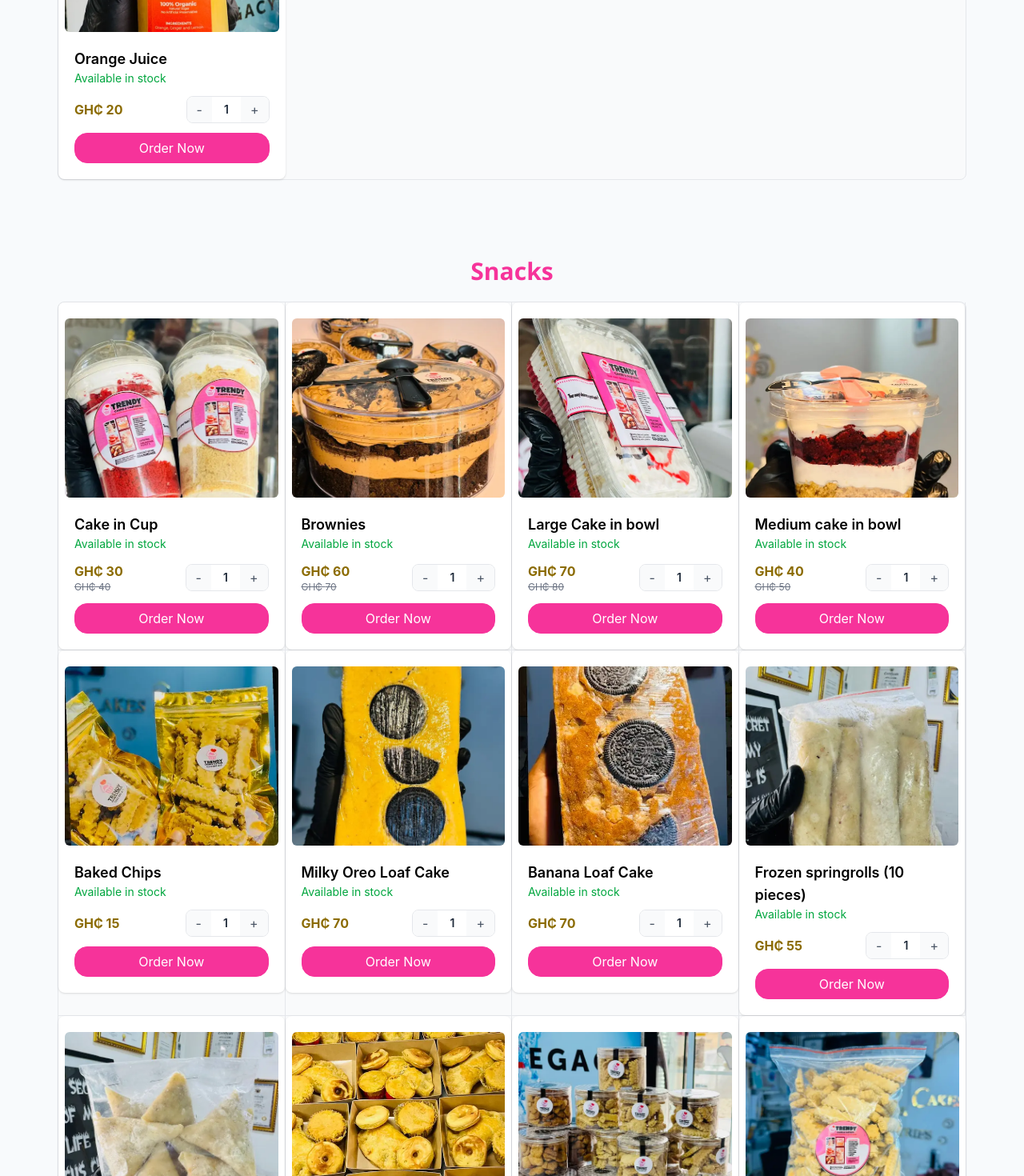
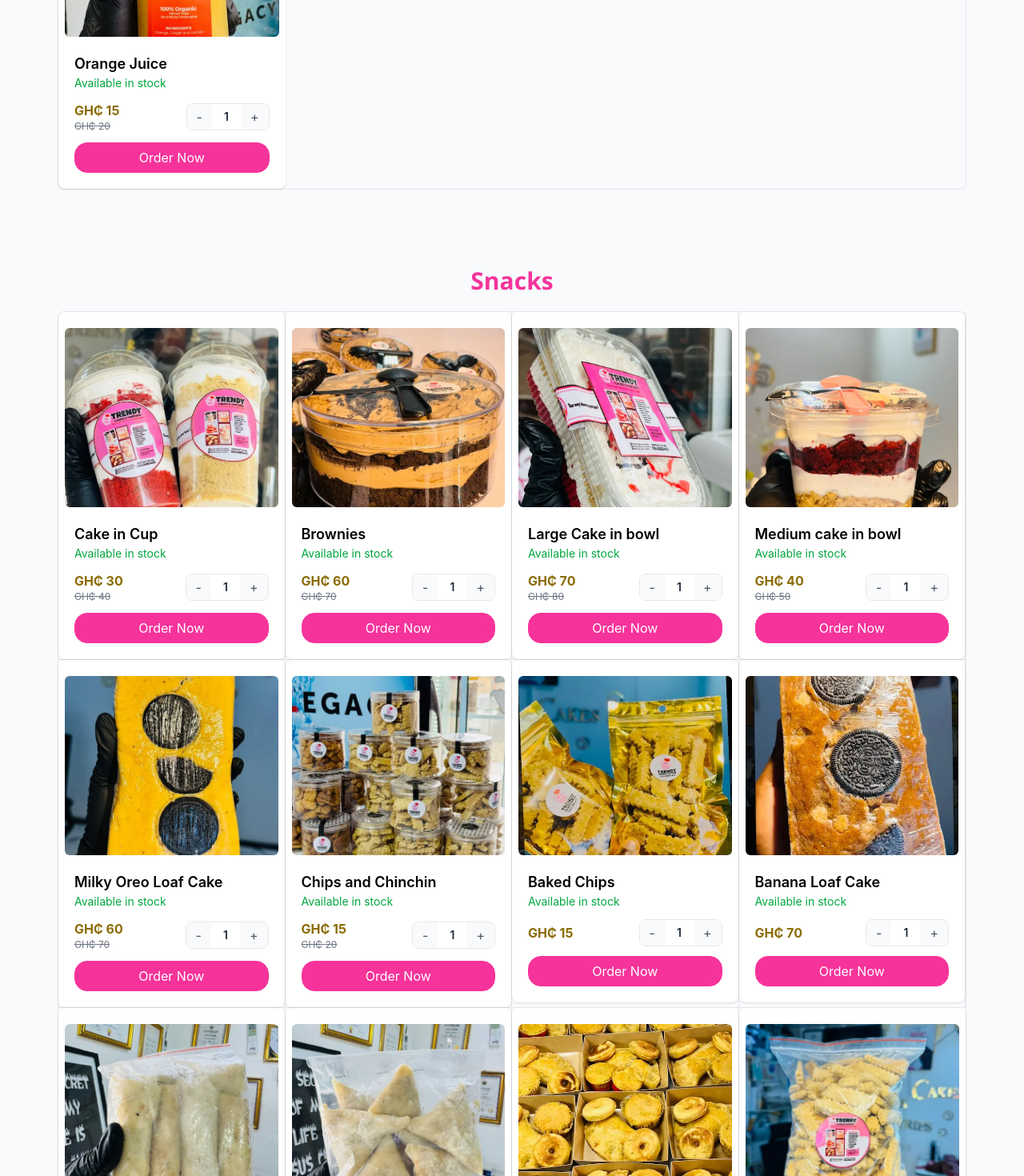
Before and after one commit to obedquao/trendycakes, a React (Vite) app in the folder trendycakes/: page /menu in a window 1280 px wide. Shown: the part 2380-3850 px from the top of the page at 80% size. Built offline with nearby package versions, Linux system fonts and the light colour scheme; a web font is replaced by a local one.

Commit message:
promo price

```diff
--- a/trendycakes/src/data/juices.js
+++ b/trendycakes/src/data/juices.js
@@ -2,31 +2,36 @@ const juice = [
   {
     name: "Sobolo",
     image: "/images/sobolo.webp",
-    price: "GH₵ 10",
+    price: "GH₵ 8",
+    promo: "GH₵ 10",
     details: "Available in stock",
   },
   {
     name: "Mango Juice",
     image: "/images/mixedjuice.webp",
-    price: "GH₵ 20",
+    price: "GH₵ 15",
+    promo: "GH₵ 20",
     details: "Available in stock",
   },
   {
     name: "Pineapple Juice",
     image: "/images/pineapple.webp",
-    price: "GH₵ 20",
+    price: "GH₵ 15",
+    promo: "GH₵ 20",
     details: "Available in stock",
   },
   {
     name: "Water Melon Juice",
     image: "/images/watermelon.webp",
-    price: "GH₵ 20",
+    price: "GH₵ 15",
+    promo: "GH₵ 20",
     details: "Available in stock",
   },
   {
     name: "Orange Juice",
     image: "/images/orange.webp",
-    price: "GH₵ 20",
+    price: "GH₵ 15",
+    promo: "GH₵ 20",
     details: "Available in stock",
   },
 ];
--- a/trendycakes/src/data/snacks.js
+++ b/trendycakes/src/data/snacks.js
@@ -30,17 +30,26 @@ const snacks = [
     details: "Available in stock",
   },
   {
+    name: "Milky Oreo Loaf Cake",
+    image: "/images/snacks/oreoloaf.webp",
+    price: "GH₵ 60",
+    promo: "GH₵ 70",
+    details: "Available in stock",
+  },
+  {
+    name: "Chips and Chinchin",
+    image: "/images/snacks/chinchin.webp",
+    price: "GH₵ 15",
+    promo: "GH₵ 20",
+    details: "Available in stock",
+  },
+  {
     name: "Baked Chips",
     image: "/images/snacks/bakedchips.webp",
     price: "GH₵ 15",
     details: "Available in stock",
   },
-  {
-    name: "Milky Oreo Loaf Cake",
-    image: "/images/snacks/oreoloaf.webp",
-    price: "GH₵ 70",
-    details: "Available in stock",
-  },
+
   {
     name: "Banana Loaf Cake",
     image: "/images/snacks/bananaloaf.webp",
@@ -65,12 +74,7 @@ const snacks = [
     price: "GH₵ 35",
     details: "Available in stock",
   },
-  {
-    name: "Chips and Chinchin",
-    image: "/images/snacks/chinchin.webp",
-    price: "GH₵ 20",
-    details: "Available in stock",
-  },
+
   {
     name: "Family Pack chips",
     image: "/images/snacks/lbakedchips.webp",
--- a/trendycakes/src/pages/menu.jsx
+++ b/trendycakes/src/pages/menu.jsx
@@ -170,6 +170,7 @@ export default function Menu() {
                   name={itemData.name}
                   image={itemData.image}
                   price={itemData.price}
+                  promo={itemData.promo}
                   details={itemData.details}
                 />
               </motion.div>
```
